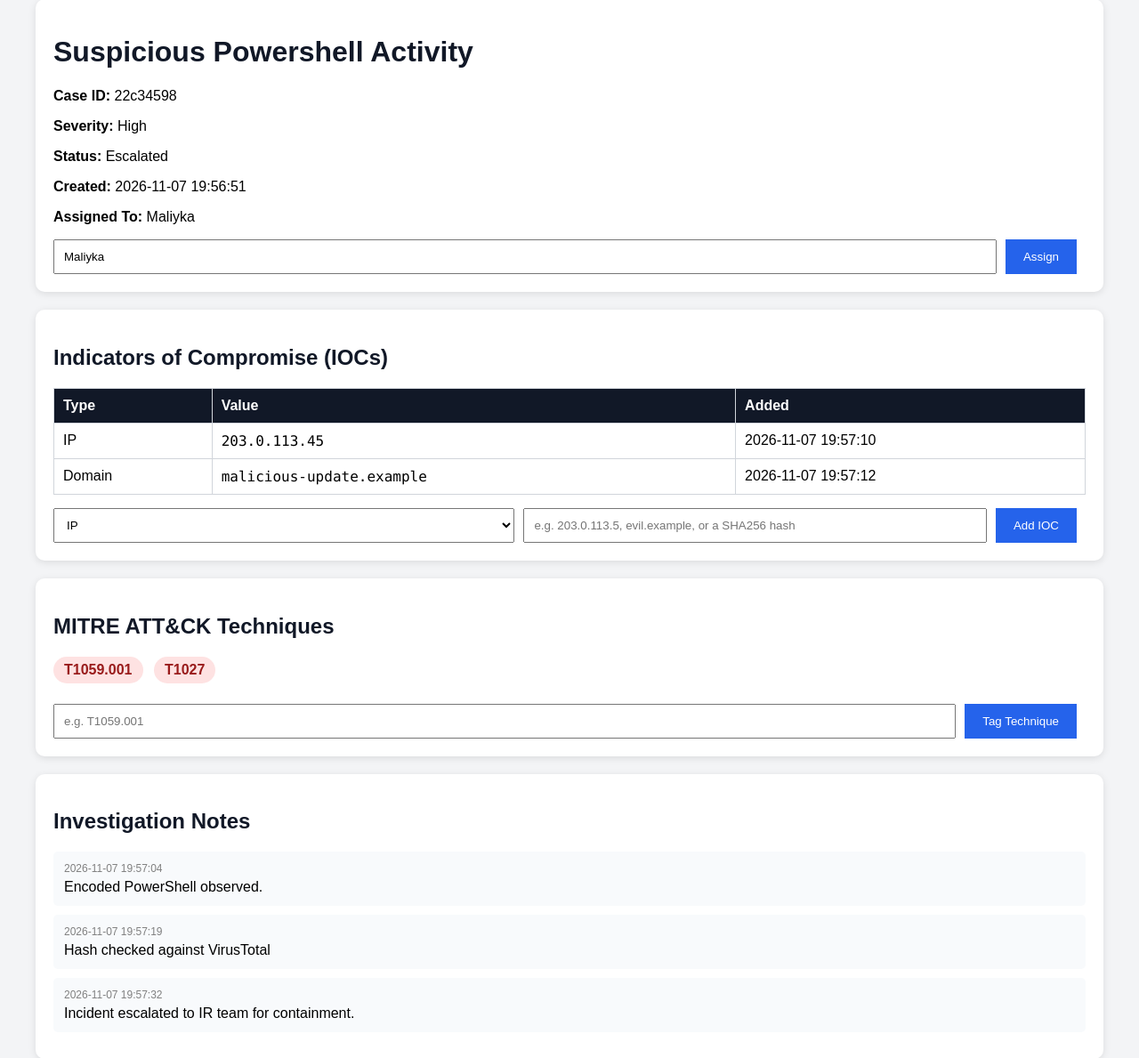
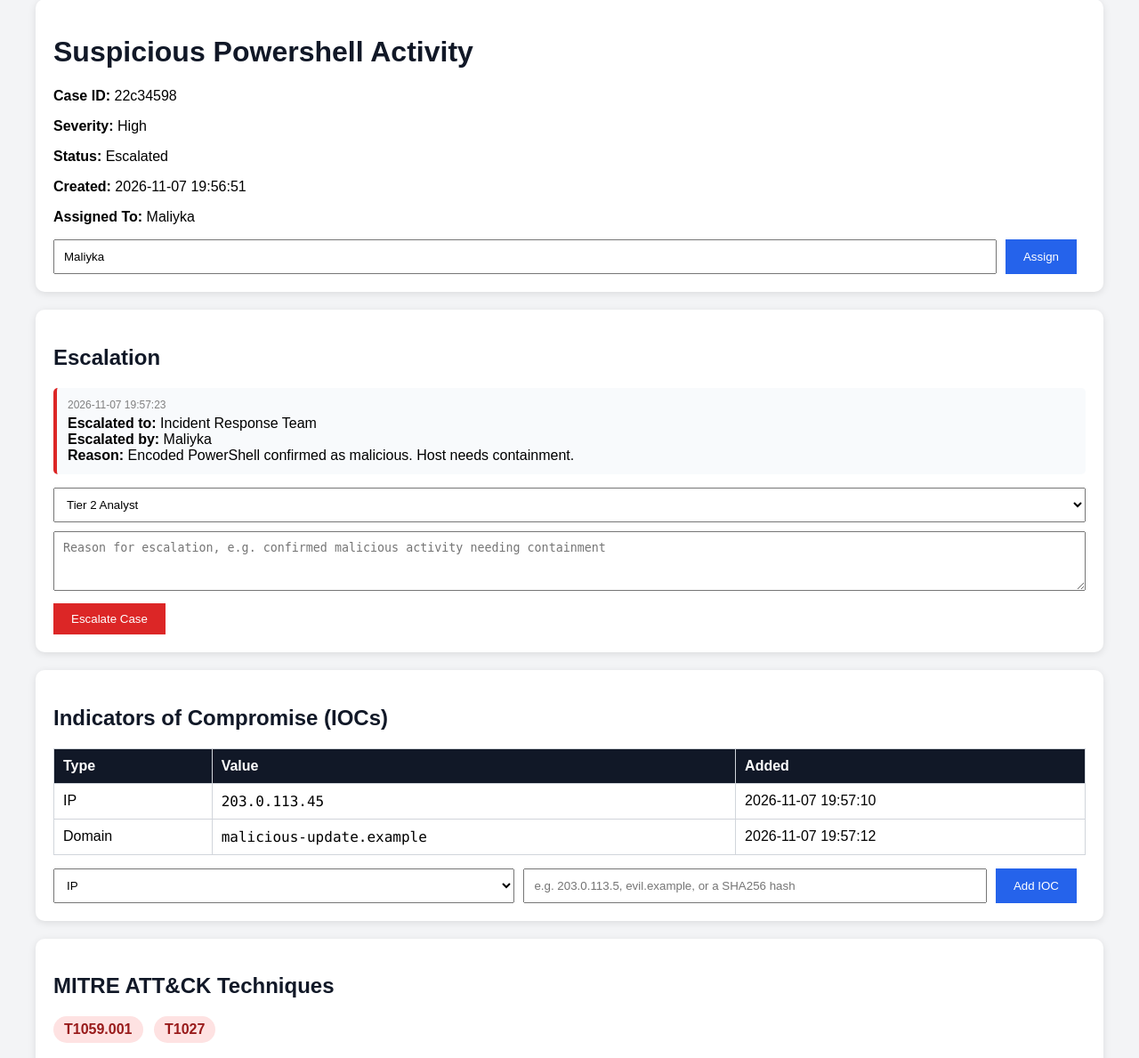
Before and after one commit to Maliyka-L/Investigation_Manager, a Flask app: page /case/22c34598 in a window 1280 px wide. Shown: the part 76-1265 px from the top of the page at 89% size. Run offline with Flask 3, Linux system fonts and the light colour scheme.

Commit message:
Merge case management into Investigation Manager

```diff
--- a/app.py
+++ b/app.py
@@ -14,11 +14,18 @@ DATA_FILE = os.path.join("data", "investigations.json")
 ALLOWED_SEVERITIES = ["Low", "Medium", "High", "Critical"]
 ALLOWED_STATUSES = ["Open", "In Progress", "Escalated", "Closed"]
 ALLOWED_IOC_TYPES = ["IP", "Domain", "URL", "Hash"]
+ESCALATION_TEAMS = [
+    "Tier 2 Analyst",
+    "Incident Response Team",
+    "SOC Manager",
+    "Threat Intelligence Team"
+]
 
 MAX_TITLE_LENGTH = 200
 MAX_NOTE_LENGTH = 5000
 MAX_NAME_LENGTH = 100
 MAX_IOC_LENGTH = 2048
+MAX_REASON_LENGTH = 1000
 
 # Patterns used to validate input
 DOMAIN_PATTERN = re.compile(r"^(?=.{1,253}$)([a-zA-Z0-9-]{1,63}\.)+[a-zA-Z]{2,63}$")
@@ -26,7 +33,7 @@ HASH_PATTERN = re.compile(r"^([a-fA-F0-9]{32}|[a-fA-F0-9]{40}|[a-fA-F0-9]{64})$"
 MITRE_PATTERN = re.compile(r"^T\d{4}(\.\d{3})?$")  # e.g. T1059 or T1059.001
 
 
-#Helpers
+# ---------- Helpers ----------
 
 def now():
     # Single place to format timestamps
@@ -146,6 +153,7 @@ def build_case(title, severity, assigned_to=""):
         "notes": [],
         "iocs": [],
         "mitre": [],
+        "escalations": [],
 
         # Keep a history of important investigation actions
         "history": [
@@ -157,7 +165,7 @@ def build_case(title, severity, assigned_to=""):
     }
 
 
-#Web pages
+# ---------- Web pages ----------
 
 @app.route("/")
 def dashboard():
@@ -195,7 +203,12 @@ def case_details(case_id):
     if case is None:
         abort(404, description="Case not found")
 
-    return render_template("case.html", case=case, ioc_types=ALLOWED_IOC_TYPES)
+    return render_template(
+        "case.html",
+        case=case,
+        ioc_types=ALLOWED_IOC_TYPES,
+        escalation_teams=ESCALATION_TEAMS
+    )
 
 
 @app.route("/report/<case_id>")
@@ -209,7 +222,7 @@ def generate_report(case_id):
     return render_template("report.html", case=case)
 
 
-#Form actions
+# ---------- Form actions ----------
 
 @app.route("/create_case", methods=["POST"])
 def create_case():
@@ -243,6 +256,10 @@ def update_status():
 
     if new_status not in ALLOWED_STATUSES:
         abort(400, description="Invalid status")
+
+    # Escalating needs a team and a reason, so it has its own form
+    if new_status == "Escalated":
+        abort(400, description="Use the Escalate form on the case page to escalate a case")
 
     cases = load_cases()
     case = find_case(cases, case_id)
@@ -285,6 +302,48 @@ def add_note():
     save_cases(cases)
 
     return redirect(url_for("dashboard"))
+
+
+@app.route("/escalate", methods=["POST"])
+def escalate_case():
+
+    case_id = request.form.get("case_id", "")
+    escalated_to = request.form.get("escalated_to", "")
+    reason = request.form.get("reason", "").strip()
+
+    # Escalations must go to a known team and always include a reason
+    if escalated_to not in ESCALATION_TEAMS:
+        abort(400, description="Choose a valid team to escalate to")
+
+    if not reason or len(reason) > MAX_REASON_LENGTH:
+        abort(400, description="A reason is required to escalate (max 1000 characters)")
+
+    cases = load_cases()
+    case = find_case(cases, case_id)
+
+    if case is None:
+        abort(404, description="Case not found")
+
+    if case.get("status") == "Closed":
+        abort(400, description="Closed cases can't be escalated")
+
+    old_status = case.get("status")
+    case["status"] = "Escalated"
+
+    case.setdefault("escalations", []).append(
+        {
+            "timestamp": now(),
+            "escalated_to": escalated_to,
+            "escalated_by": case.get("assigned_to") or "Unassigned",
+            "reason": reason
+        }
+    )
+
+    add_history(case, f"Status changed from {old_status} to Escalated")
+    add_history(case, f"Escalated to {escalated_to}: {reason}")
+    save_cases(cases)
+
+    return redirect(url_for("case_details", case_id=case_id))
 
 
 @app.route("/assign", methods=["POST"])
--- a/data/investigations.json
+++ b/data/investigations.json
@@ -35,6 +35,14 @@
         "mitre": [
             "T1059.001",
             "T1027"
+        ],
+        "escalations": [
+            {
+                "timestamp": "2026-11-07 19:57:23",
+                "escalated_to": "Incident Response Team",
+                "escalated_by": "Maliyka",
+                "reason": "Encoded PowerShell confirmed as malicious. Host needs containment."
+            }
         ],
         "history": [
             {
@@ -78,6 +86,10 @@
                 "action": "Status changed from In Progress to Escalated"
             },
             {
+                "timestamp": "2026-11-07 19:57:23",
+                "action": "Escalated to Incident Response Team: Encoded PowerShell confirmed as malicious. Host needs containment."
+            },
+            {
                 "timestamp": "2026-11-07 19:57:32",
                 "action": "Investigation note added"
             }
--- a/templates/case.html
+++ b/templates/case.html
@@ -89,6 +89,25 @@
             min-width:150px;
         }
 
+        textarea{
+            width:100%;
+            padding:10px;
+            margin:10px 0;
+            box-sizing:border-box;
+        }
+
+        .escalation-item{
+            border-left:4px solid #dc2626;
+        }
+
+        .escalate-button{
+            background:#dc2626;
+        }
+
+        .escalate-button:hover{
+            background:#b91c1c;
+        }
+
         .tag{
             display:inline-block;
             background:#fee2e2;
@@ -142,6 +161,65 @@
             <button type="submit">Assign</button>
 
         </form>
+
+    </div>
+
+    <div class="card" id="escalation">
+
+        <h2>Escalation</h2>
+
+        {% if case.escalations %}
+
+            {% for escalation in case.escalations %}
+
+            <div class="timeline-item escalation-item">
+
+                <div class="timestamp">
+                    {{ escalation.timestamp }}
+                </div>
+
+                <strong>Escalated to:</strong> {{ escalation.escalated_to }}<br>
+                <strong>Escalated by:</strong> {{ escalation.escalated_by }}<br>
+                <strong>Reason:</strong> {{ escalation.reason }}
+
+            </div>
+
+            {% endfor %}
+
+        {% else %}
+
+            <p>This case has not been escalated.</p>
+
+        {% endif %}
+
+        {% if case.status != "Closed" %}
+
+        <form action="/escalate" method="POST">
+
+            <input type="hidden" name="case_id" value="{{ case.case_id }}">
+
+            <div class="inline-form">
+
+                <select name="escalated_to" required>
+                    {% for team in escalation_teams %}
+                    <option>{{ team }}</option>
+                    {% endfor %}
+                </select>
+
+            </div>
+
+            <textarea
+                name="reason"
+                rows="3"
+                maxlength="1000"
+                placeholder="Reason for escalation, e.g. confirmed malicious activity needing containment"
+                required></textarea>
+
+            <button type="submit" class="escalate-button">Escalate Case</button>
+
+        </form>
+
+        {% endif %}
 
     </div>
 
```
Also changed, not shown: templates/index.html (+28 -1 lines), templates/report.html (+26 -0 lines), README.md, 1 other file.
